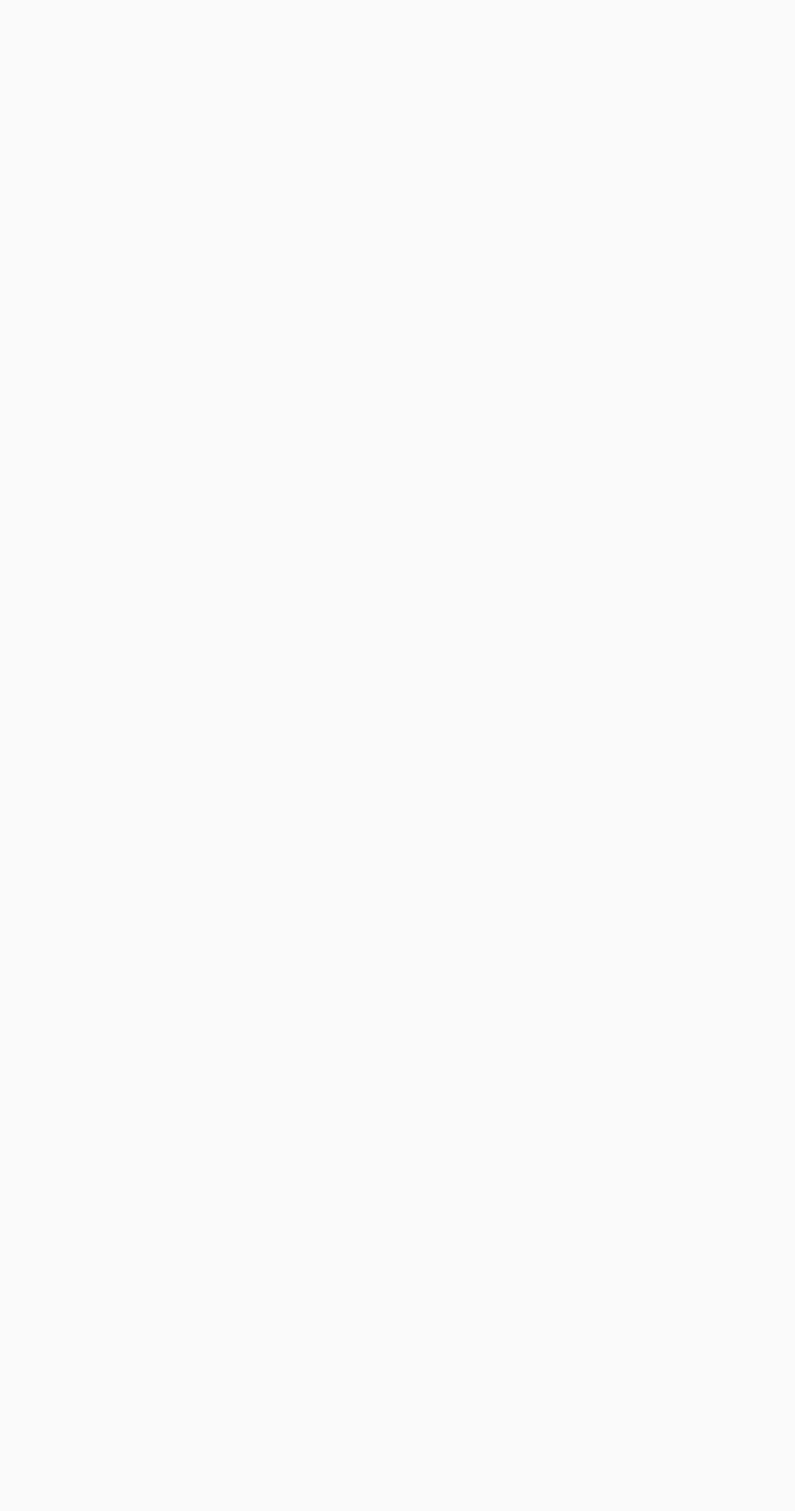
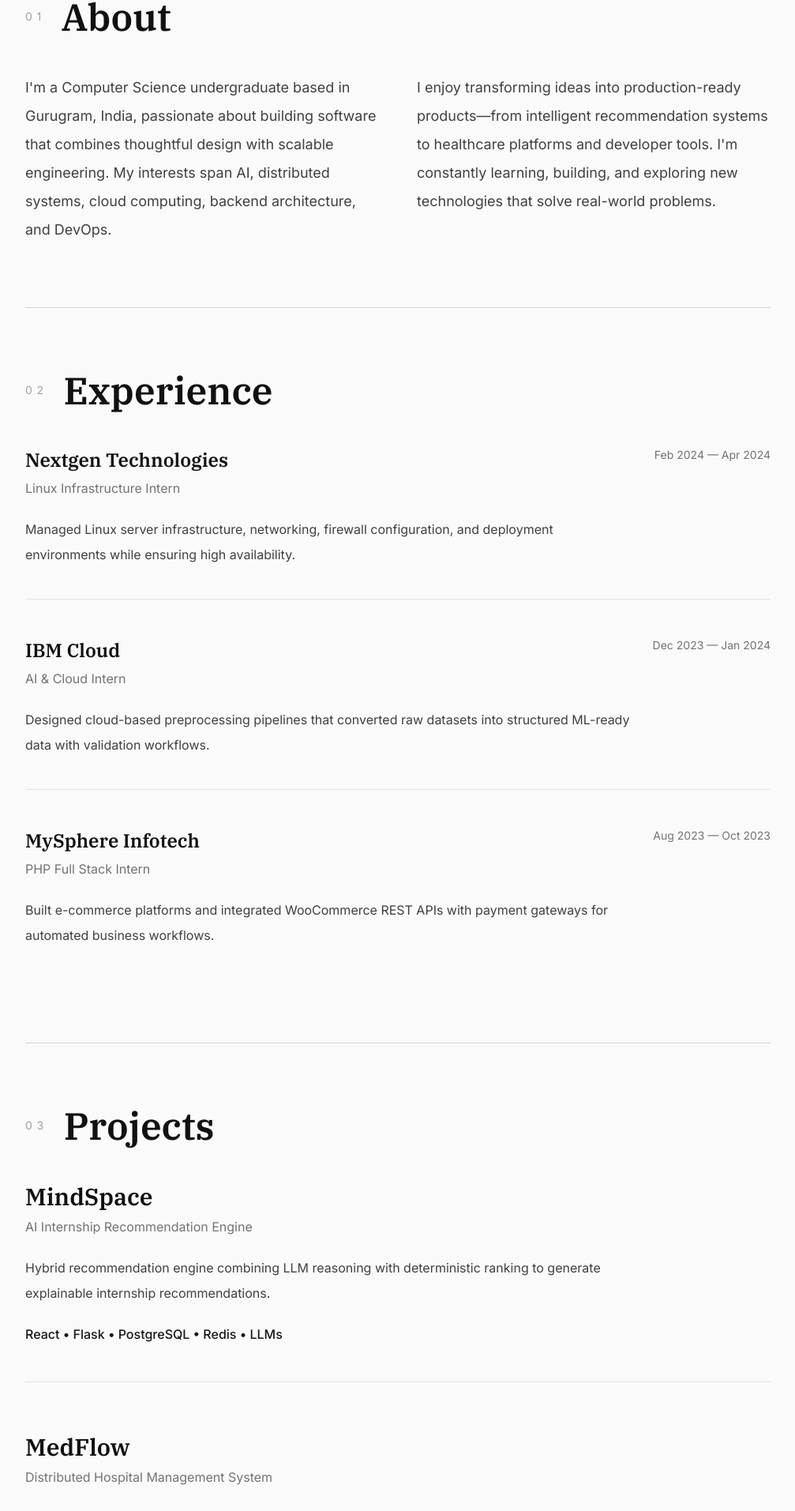
Before and after one commit to RanvirxD/RanvirxD.github.io, a React (Vite) app: page / in a window 1280 px wide. Shown: the part 880-2793 px from the top of the page at 79% size, without its empty margins (136-1143 px from the left). Before the commit the page ends 800 px from the top, so only its background shows below. Built offline with nearby package versions, Linux system fonts and the light colour scheme.

Commit message:
Adding data

```diff
--- a/src/components/About.tsx
+++ b/src/components/About.tsx
@@ -1,3 +1,23 @@
+import Section from "./Section";
+
 export default function About() {
-  return <section></section>;
+  return (
+    <Section number="01" title="About">
+      <div className="grid gap-12 md:grid-cols-2">
+        <p className="text-lg leading-9 text-neutral-700">
+          I'm a Computer Science undergraduate based in Gurugram, India,
+          passionate about building software that combines thoughtful design
+          with scalable engineering. My interests span AI, distributed systems,
+          cloud computing, backend architecture, and DevOps.
+        </p>
+
+        <p className="text-lg leading-9 text-neutral-700">
+          I enjoy transforming ideas into production-ready products—from
+          intelligent recommendation systems to healthcare platforms and
+          developer tools. I'm constantly learning, building, and exploring new
+          technologies that solve real-world problems.
+        </p>
+      </div>
+    </Section>
+  );
 }
--- a/src/components/Experience.tsx
+++ b/src/components/Experience.tsx
@@ -1,3 +1,61 @@
+import Section from "./Section";
+
+const experience = [
+  {
+    company: "Nextgen Technologies",
+    role: "Linux Infrastructure Intern",
+    duration: "Feb 2024 — Apr 2024",
+    description:
+      "Managed Linux server infrastructure, networking, firewall configuration, and deployment environments while ensuring high availability.",
+  },
+  {
+    company: "IBM Cloud",
+    role: "AI & Cloud Intern",
+    duration: "Dec 2023 — Jan 2024",
+    description:
+      "Designed cloud-based preprocessing pipelines that converted raw datasets into structured ML-ready data with validation workflows.",
+  },
+  {
+    company: "MySphere Infotech",
+    role: "PHP Full Stack Intern",
+    duration: "Aug 2023 — Oct 2023",
+    description:
+      "Built e-commerce platforms and integrated WooCommerce REST APIs with payment gateways for automated business workflows.",
+  },
+];
+
 export default function Experience() {
-  return <section></section>;
+  return (
+    <Section number="02" title="Experience">
+      <div className="space-y-12">
+        {experience.map((job) => (
+          <div
+            key={job.company}
+            className="border-b border-neutral-200 pb-10 last:border-none"
+          >
+            <div className="flex flex-col justify-between md:flex-row">
+              <div>
+                <h3
+                  className="text-2xl font-semibold"
+                  style={{ fontFamily: "IBM Plex Serif" }}
+                >
+                  {job.company}
+                </h3>
+
+                <p className="mt-2 text-neutral-500">{job.role}</p>
+              </div>
+
+              <span className="mt-4 text-sm text-neutral-500 md:mt-0">
+                {job.duration}
+              </span>
+            </div>
+
+            <p className="mt-6 max-w-3xl leading-8 text-neutral-700">
+              {job.description}
+            </p>
+          </div>
+        ))}
+      </div>
+    </Section>
+  );
 }
--- a/src/components/Projects.tsx
+++ b/src/components/Projects.tsx
@@ -1,3 +1,57 @@
+import Section from "./Section";
+
+const projects = [
+  {
+    title: "MindSpace",
+    subtitle: "AI Internship Recommendation Engine",
+    tech: "React • Flask • PostgreSQL • Redis • LLMs",
+    description:
+      "Hybrid recommendation engine combining LLM reasoning with deterministic ranking to generate explainable internship recommendations.",
+  },
+  {
+    title: "MedFlow",
+    subtitle: "Distributed Hospital Management System",
+    tech: "React • Node.js • MongoDB",
+    description:
+      "Role-based healthcare platform supporting inter-hospital referrals, resource tracking, and real-time coordination.",
+  },
+  {
+    title: "Redditor",
+    subtitle: "AI Code Translation Platform",
+    tech: "TypeScript • AST • LLM",
+    description:
+      "Real-time multilingual code translation supporting 19+ programming languages with optimized inference pipelines.",
+  },
+];
+
 export default function Projects() {
-  return <section></section>;
+  return (
+    <Section number="03" title="Projects">
+      <div className="space-y-16">
+        {projects.map((project) => (
+          <div
+            key={project.title}
+            className="border-b border-neutral-200 pb-12 last:border-none"
+          >
+            <h3
+              className="text-3xl font-semibold"
+              style={{ fontFamily: "IBM Plex Serif" }}
+            >
+              {project.title}
+            </h3>
+
+            <p className="mt-2 text-neutral-500">{project.subtitle}</p>
+
+            <p className="mt-6 max-w-3xl leading-8 text-neutral-700">
+              {project.description}
+            </p>
+
+            <p className="mt-6 font-medium text-neutral-900">
+              {project.tech}
+            </p>
+          </div>
+        ))}
+      </div>
+    </Section>
+  );
 }
```
